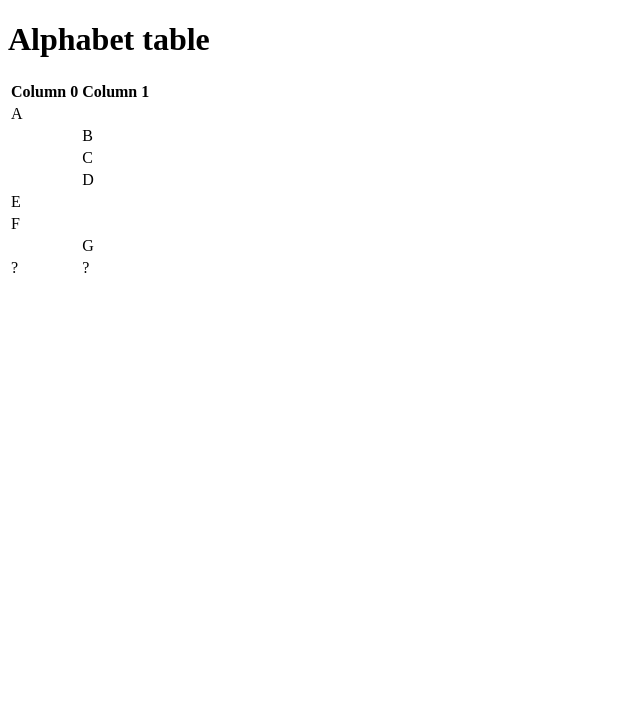
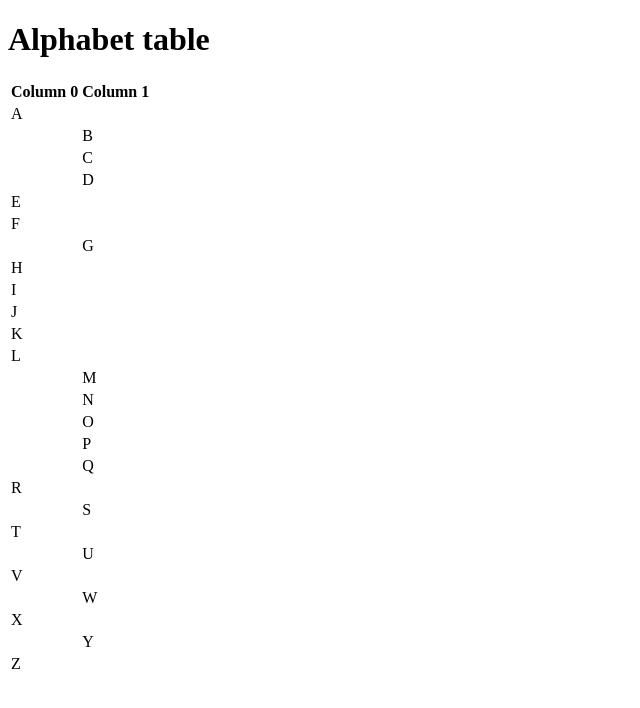
Before and after one commit to comp426-2022-spring/a00-Connorch-23, a website: page index.html in a window 1280 px wide. Shown: the whole page, without its empty margins (0-640 px from the left). Drawn offline with Linux system fonts and the light colour scheme.

Commit message:
Finished a00

```diff
--- a/index.html
+++ b/index.html
@@ -39,7 +39,46 @@ scale=1.0">
                                         <td></td><td>G</td>
                                       </tr>
                                       <tr>
-                                        <td>?</td><td>?</td>
+                                        <td>H</td><td></td>
+                                      </tr>
+                                      <tr>
+                                        <td>I</td><td></td>
+                                      </tr><tr>
+                                        <td>J</td><td></td>
+                                      </tr><tr>
+                                        <td>K</td><td></td>
+                                      </tr><tr>
+                                        <td>L</td><td></td>
+                                      </tr><tr>
+                                        <td></td><td>M</td>
+                                      </tr><tr>
+                                        <td></td><td>N</td>
+                                      </tr><tr>
+                                        <td></td><td>O</td>
+                                      </tr><tr>
+                                        <td></td><td>P</td>
+                                      </tr>
+                                      <tr>
+                                        <td></td><td>Q</td>
+                                      </tr><tr>
+                                        <td>R</td><td></td>
+                                      </tr>
+                                      <tr>
+                                        <td></td><td>S</td>
+                                      </tr><tr>
+                                        <td>T</td><td></td>
+                                      </tr><tr>
+                                        <td></td><td>U</td>
+                                      </tr><tr>
+                                        <td>V</td><td></td>
+                                      </tr><tr>
+                                        <td></td><td>W</td>
+                                      </tr><tr>
+                                        <td>X</td><td></td>
+                                      </tr><tr>
+                                        <td></td><td>Y</td>
+                                      </tr><tr>
+                                        <td>Z</td><td></td>
                                       </tr>
                                 </tbody>
                         </table>
--- a/package.json
+++ b/package.json
@@ -15,5 +15,8 @@
   "bugs": {
     "url": "https://github.com/comp426-2022-spring/a00-Connorch-23/issues"
   },
-  "homepage": "https://github.com/comp426-2022-spring/a00-Connorch-23#readme"
+  "homepage": "https://github.com/comp426-2022-spring/a00-Connorch-23#readme",
+  "dependencies": {
+    "browser-sync": "^2.27.7"
+  }
 }
```
Also changed, not shown: 1 other file.
